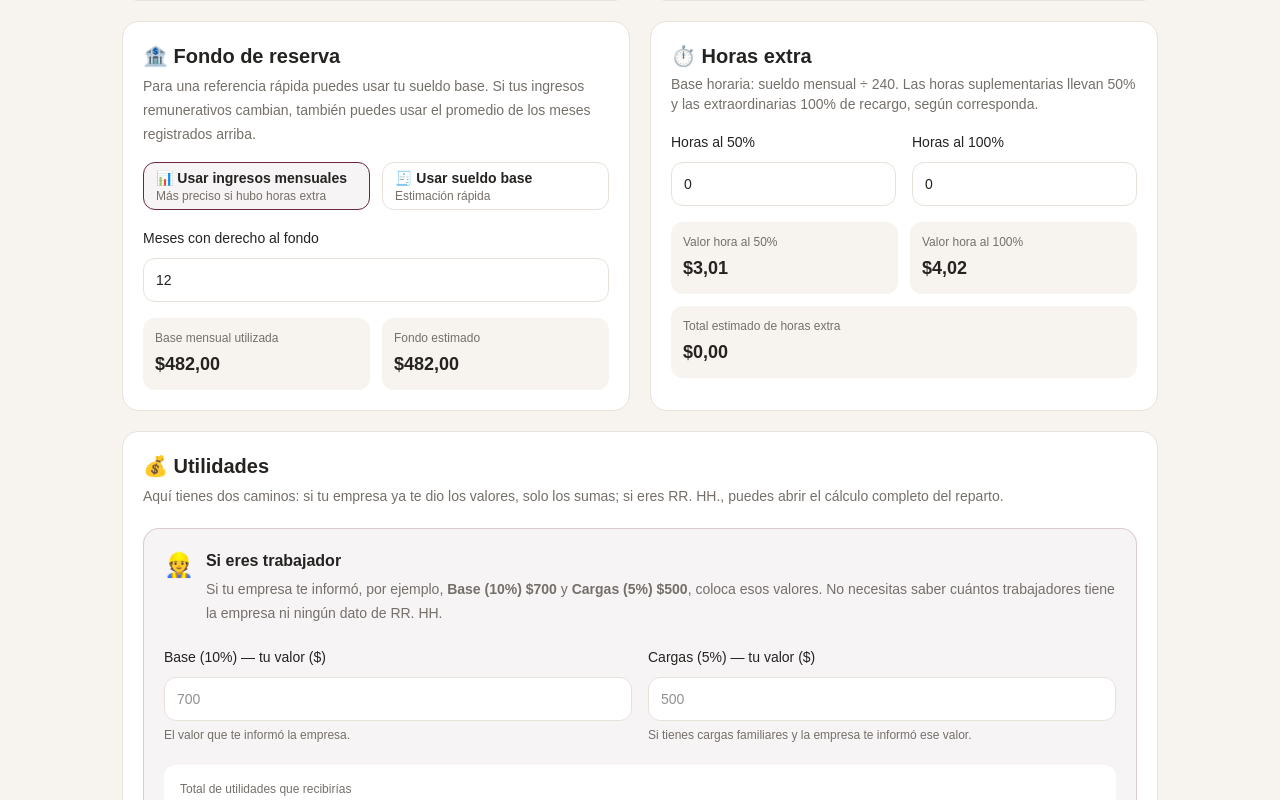
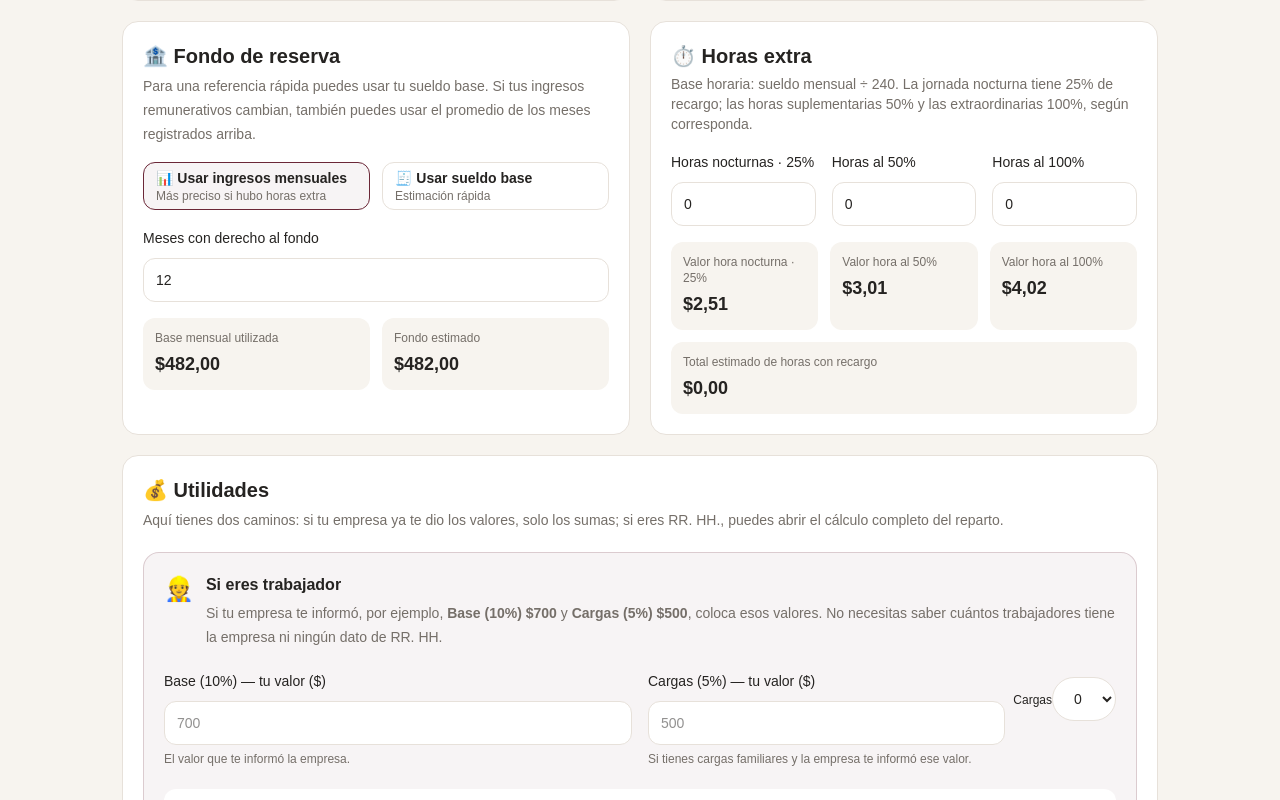
Before and after one commit to JokerEc96/CalculaEC, a Next.js app: page /herramientas/laboral in a window 1280 px wide. Shown: the part 1760-2560 px from the top of the page. Built offline with nearby package versions, Linux system fonts and the light colour scheme.

Commit message:
feat: add utility family count and night hours

```diff
--- a/app/herramientas/laboral/page.tsx
+++ b/app/herramientas/laboral/page.tsx
@@ -38,6 +38,7 @@ export default function LaboralPage() {
   const [months14, setMonths14] = useState("12");
   const [reserveMonths, setReserveMonths] = useState("12");
   const [reserveMode, setReserveMode] = useState<"base" | "monthly">("monthly");
+  const [hours25, setHours25] = useState("0");
   const [hours50, setHours50] = useState("0");
   const [hours100, setHours100] = useState("0");
   const [profit, setProfit] = useState("");
@@ -47,6 +48,7 @@ export default function LaboralPage() {
   const [totalFamilyFactor, setTotalFamilyFactor] = useState("");
   const [workerUtilityBase, setWorkerUtilityBase] = useState("");
   const [workerUtilityCharges, setWorkerUtilityCharges] = useState("");
+  const [workerFamilyCount, setWorkerFamilyCount] = useState("0");
   const [showUtilityAdvanced, setShowUtilityAdvanced] = useState(false);
   const [thirteenthMode, setThirteenthMode] = useState<"base" | "monthly">("monthly");
   const [monthlyRemunerations, setMonthlyRemunerations] = useState<string[]>(Array.from({ length: 12 }, () => "482"));
@@ -74,7 +76,7 @@ export default function LaboralPage() {
       fourteenth: calculateFourteenth(region, monthCount14),
       vacation: calculateVacation(annualRemuneration),
       reserve: calculateReserveFund(reserveBase, reserveCount),
-      overtime: (Number(hours50) || 0) * hourly.supplementary + (Number(hours100) || 0) * hourly.extraordinary,
+      overtime: (Number(hours25) || 0) * hourly.night + (Number(hours50) || 0) * hourly.supplementary + (Number(hours100) || 0) * hourly.extraordinary,
       hourly,
       utilities,
       reserveBase,
@@ -82,7 +84,7 @@ export default function LaboralPage() {
       totalDays,
       factorB,
     };
-  }, [monthlySalary, region, months14, reserveMonths, reserveMode, hours50, hours100, profit, hrWorkerDays, hrFamilyCount, totalWorkerDays, totalFamilyFactor, thirteenthMode, monthlyRemunerations]);
+  }, [monthlySalary, region, months14, reserveMonths, reserveMode, hours25, hours50, hours100, profit, hrWorkerDays, hrFamilyCount, totalWorkerDays, totalFamilyFactor, thirteenthMode, monthlyRemunerations]);
 
   const workerBase = Math.max(0, Number(workerUtilityBase) || 0);
   const workerCharges = Math.max(0, Number(workerUtilityCharges) || 0);
@@ -139,7 +141,7 @@ export default function LaboralPage() {
             </section>
 
             <section className="rounded-2xl border border-[var(--border)] bg-white p-5">
-              <h2 className="text-xl font-semibold">⏱️ Horas extra</h2><p className="mt-1 text-sm text-[var(--muted)]">Base horaria: sueldo mensual ÷ 240. Las horas suplementarias llevan 50% y las extraordinarias 100% de recargo, según corresponda.</p><div className="mt-4 grid gap-4 sm:grid-cols-2"><Field label="Horas al 50%" value={hours50} onChange={setHours50} step="1" /><Field label="Horas al 100%" value={hours100} onChange={setHours100} step="1" /></div><div className="mt-4 grid grid-cols-2 gap-3"><Result label="Valor hora al 50%" value={money.format(values.hourly.supplementary)} /><Result label="Valor hora al 100%" value={money.format(values.hourly.extraordinary)} /></div><div className="mt-3"><Result label="Total estimado de horas extra" value={money.format(values.overtime)} /></div>
+              <h2 className="text-xl font-semibold">⏱️ Horas extra</h2><p className="mt-1 text-sm text-[var(--muted)]">Base horaria: sueldo mensual ÷ 240. La jornada nocturna tiene 25% de recargo; las horas suplementarias 50% y las extraordinarias 100%, según corresponda.</p><div className="mt-4 grid gap-4 sm:grid-cols-3"><Field label="Horas nocturnas · 25%" value={hours25} onChange={setHours25} step="1" /><Field label="Horas al 50%" value={hours50} onChange={setHours50} step="1" /><Field label="Horas al 100%" value={hours100} onChange={setHours100} step="1" /></div><div className="mt-4 grid gap-3 sm:grid-cols-3"><Result label="Valor hora nocturna · 25%" value={money.format(values.hourly.night)} /><Result label="Valor hora al 50%" value={money.format(values.hourly.supplementary)} /><Result label="Valor hora al 100%" value={money.format(values.hourly.extraordinary)} /></div><div className="mt-3"><Result label="Total estimado de horas con recargo" value={money.format(values.overtime)} /></div>
             </section>
 
             <section className="rounded-2xl border border-[var(--border)] bg-white p-5 lg:col-span-2">
@@ -151,7 +153,13 @@ export default function LaboralPage() {
                   <div className="text-2xl">👷</div>
                   <div><h3 className="text-base font-semibold">Si eres trabajador</h3><p className="mt-1 text-sm leading-6 text-[var(--muted)]">Si tu empresa te informó, por ejemplo, <strong>Base (10%) $700</strong> y <strong>Cargas (5%) $500</strong>, coloca esos valores. No necesitas saber cuántos trabajadores tiene la empresa ni ningún dato de RR. HH.</p></div>
                 </div>
-                <div className="mt-5 grid gap-4 sm:grid-cols-2"><Field label="Base (10%) — tu valor ($)" value={workerUtilityBase} onChange={setWorkerUtilityBase} min={0} step="0.01" placeholder="700" help="El valor que te informó la empresa." /><Field label="Cargas (5%) — tu valor ($)" value={workerUtilityCharges} onChange={setWorkerUtilityCharges} min={0} step="0.01" placeholder="500" help="Si tienes cargas familiares y la empresa te informó ese valor." /></div>
+                <div className="mt-5 grid gap-4 sm:grid-cols-2">
+                  <Field label="Base (10%) — tu valor ($)" value={workerUtilityBase} onChange={setWorkerUtilityBase} min={0} step="0.01" placeholder="700" help="El valor que te informó la empresa." />
+                  <div className="grid grid-cols-[1fr_auto] items-start gap-2">
+                    <Field label="Cargas (5%) — tu valor ($)" value={workerUtilityCharges} onChange={setWorkerUtilityCharges} min={0} step="0.01" placeholder="500" help="Si tienes cargas familiares y la empresa te informó ese valor." />
+                    <label className="block"><span className="text-xs font-medium text-[var(--foreground)]">Cargas</span><select aria-label="Número de cargas familiares" value={workerFamilyCount} onChange={(event) => setWorkerFamilyCount(event.target.value)} className="mt-2 min-h-11 w-16 rounded-full border border-[var(--border)] bg-white px-2 text-center text-sm outline-none focus:border-[var(--wine)] focus:ring-2 focus:ring-[var(--wine)]/10">{Array.from({ length: 6 }, (_, index) => <option key={index} value={index}>{index}</option>)}</select></label>
+                  </div>
+                </div>
                 <div className="mt-5 rounded-xl bg-white p-4"><p className="text-xs text-[var(--muted)]">Total de utilidades que recibirías</p><p className="mt-1 text-3xl font-semibold tracking-tight">{workerUtilityHasInput ? money.format(workerUtilityTotal) : "—"}</p>{!workerUtilityHasInput && <p className="mt-2 text-xs leading-5 text-[var(--muted)]">Ejemplo: $700 de Base + $500 de Cargas = $1.200.</p>}</div>
               </div>
 
```
